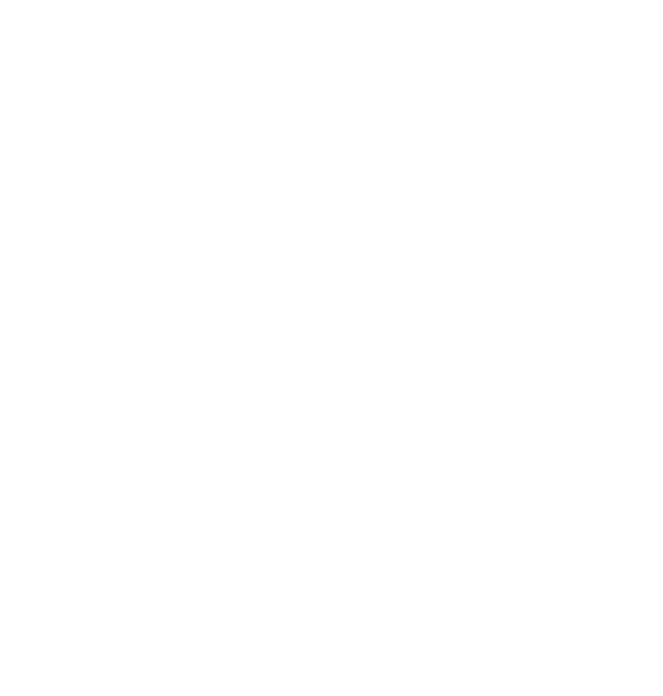
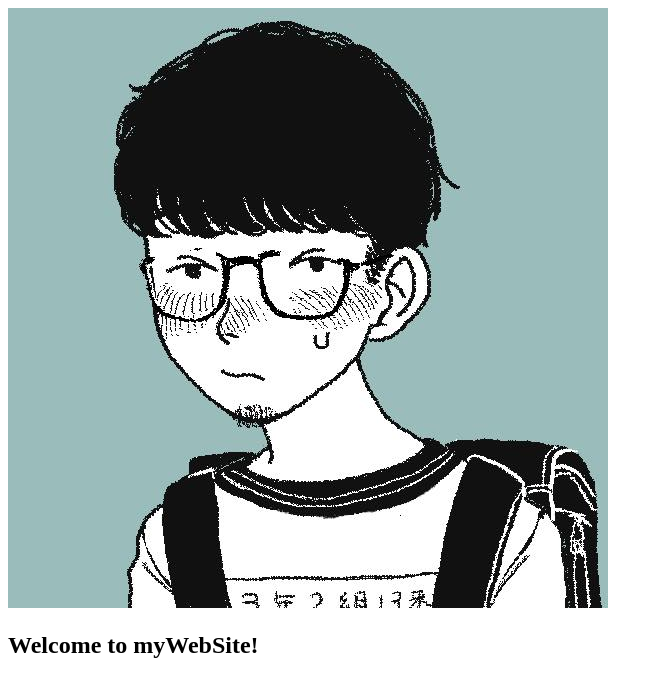
Before and after one commit to matchaoo/testGit, a plain HTML site: page index.html in a window 1280 px wide. Shown: the whole page, without its empty margins (0-663 px from the left). Drawn offline with Linux system fonts and the light colour scheme.

Commit message:
Added image to website

```diff
--- a/index.html
+++ b/index.html
@@ -4,4 +4,6 @@
 	<title>Test for GITHUB MINI COURSE</title>
 </head>
 <body>
+	<img src="2.png"/>
+	<h2>Welcome to myWebSite!</h2>
 <body>
```
